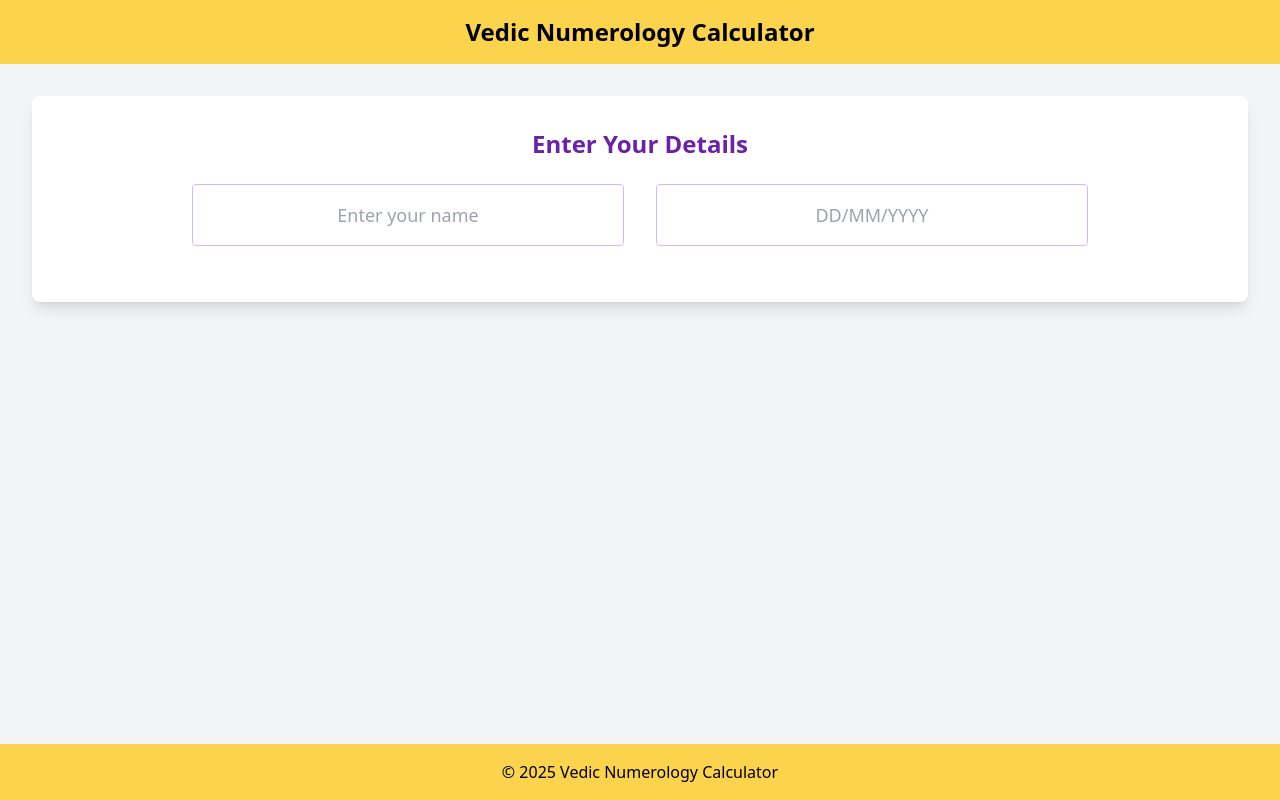
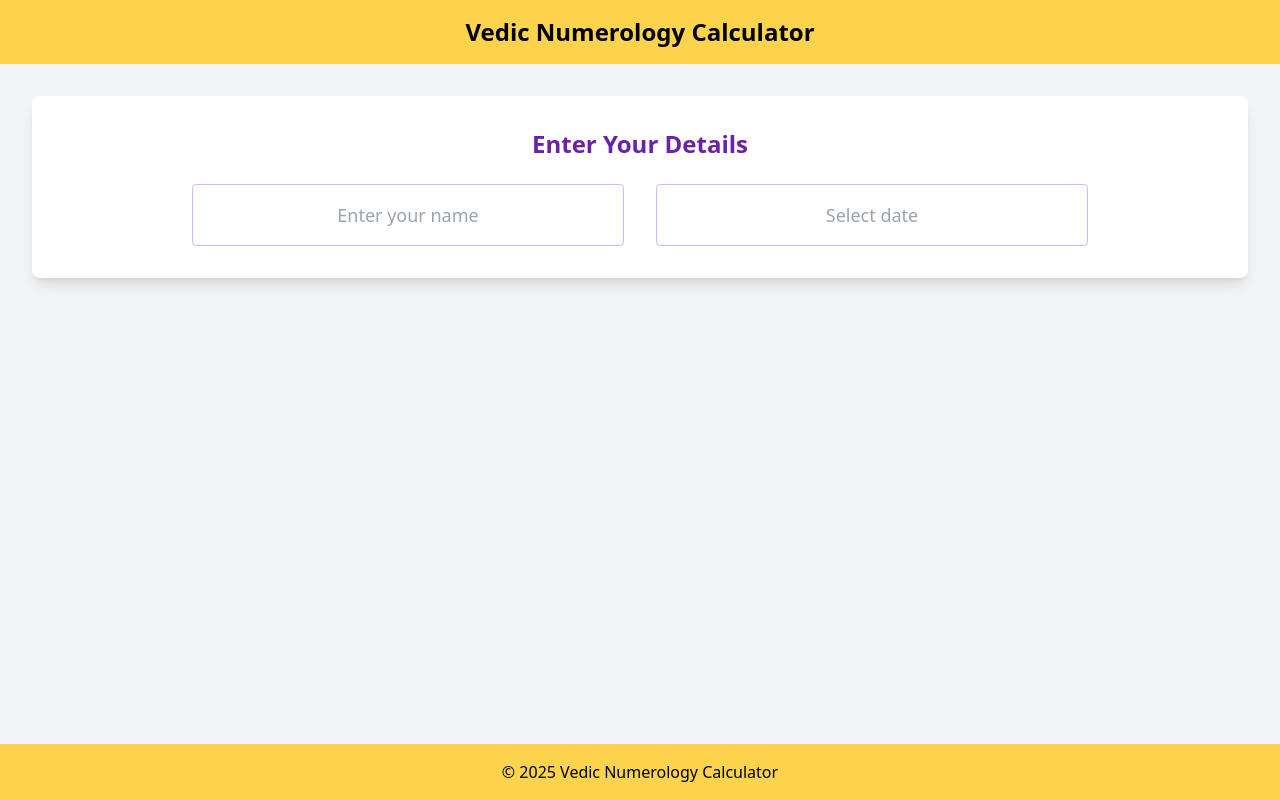
Before and after one commit to amitv81/numero, a React (Vite) app: page / in a window 1280 px wide. Built offline with nearby package versions, Linux system fonts and the light colour scheme.

Commit message:
Resolved date issue

```diff
--- a/src/components/NumerologyCalculator.jsx
+++ b/src/components/NumerologyCalculator.jsx
@@ -9,7 +9,6 @@ const NumerologyCalculator = () => {
   const [selectedDate, setSelectedDate] = useState(null);
   const [numerologyResult, setNumerologyResult] = useState(null);
   const [vedicGrid, setVedicGrid] = useState(Array(9).fill([]));
-  const [dateInput, setDateInput] = useState("");
   const [name, setName] = useState("");
   const [singleDigitNameNumber, setSingleDigitNameNumber] = useState(null);
 
@@ -80,40 +79,6 @@ const NumerologyCalculator = () => {
     const fullNameNumber = calculateNameNumberForPart(fullName);
 
     return { fullNameNumber, firstNameNumber };
-  };
-
-  const handleDateInputChange = (event) => {
-    let value = event.target.value.replace(/\D/g, ""); // Remove non-digits
-
-    // Limit to 8 digits (DDMMYYYY)
-    value = value.slice(0, 8);
-
-    // Format as DD/MM/YYYY
-    let formattedDate = "";
-    if (value.length > 0) {
-      formattedDate = value.slice(0, 2);
-      if (value.length > 2) {
-        formattedDate += "/" + value.slice(2, 4);
-        if (value.length > 4) {
-          formattedDate += "/" + value.slice(4, 8);
-        }
-      }
-    }
-
-    setDateInput(formattedDate);
-
-    // Convert formatted date to Date object if it's complete
-    if (value.length === 8) {
-      const day = value.slice(0, 2);
-      const month = value.slice(2, 4);
-      const year = value.slice(4, 8);
-      const dateObj = new Date(`${year}-${month}-${day}`);
-
-      if (!isNaN(dateObj.getTime())) {
-        setSelectedDate(dateObj);
-        calculateVedicGrid(dateObj);
-      }
-    }
   };
 
   const handleNameChange = (event) => {
@@ -255,33 +220,24 @@ const NumerologyCalculator = () => {
               {/* Date Input */}
               <div className="flex-1">
                 <div className="relative">
-                  <input
-                    type="text"
-                    value={dateInput}
-                    onChange={handleDateInputChange}
-                    placeholder="DD/MM/YYYY"
-                    maxLength="10"
-                    className="w-full p-4 text-lg text-center border border-purple-300 rounded focus:outline-none focus:border-purple-500"
-                  />
                   <DatePicker
                     selected={selectedDate}
                     onChange={(date) => {
                       setSelectedDate(date);
                       calculateVedicGrid(date);
-                      if (date) {
-                        const day = date.getDate().toString().padStart(2, "0");
-                        const month = (date.getMonth() + 1)
-                          .toString()
-                          .padStart(2, "0");
-                        const year = date.getFullYear();
-                        setDateInput(`${day}/${month}/${year}`);
+                    }}
+                    dateFormat="dd/MM/yyyy"
+                    placeholderText="Select date"
+                    className="w-full p-4 text-lg text-center border border-purple-300 rounded focus:outline-none focus:border-purple-500"
+                    onChangeRaw={(event) => {
+                      const value = event.target.value.replace(/\D/g, ""); // Remove non-digits
+                      if (value.length >= 8) {
+                        const day = value.substring(0, 2);
+                        const month = value.substring(2, 4);
+                        const year = value.substring(4, 8);
+                        event.target.value = `${day}/${month}/${year}`;
                       }
                     }}
-                    dateFormat="dd/MM/yyyy"
-                    customInput={<div style={{ display: "none" }} />}
-                    showYearDropdown
-                    scrollableYearDropdown
-                    yearDropdownItemNumber={100}
                   />
                 </div>
               </div>
--- a/src/index.css
+++ b/src/index.css
@@ -92,7 +92,7 @@ button:focus-visible {
 
 .react-datepicker-popper {
   left: 50% !important;
-  transform: translateX(-50%) !important;
+  transform: translateX(-50%) translate(0, 60px) !important;
 }
 
 .react-datepicker {
```
